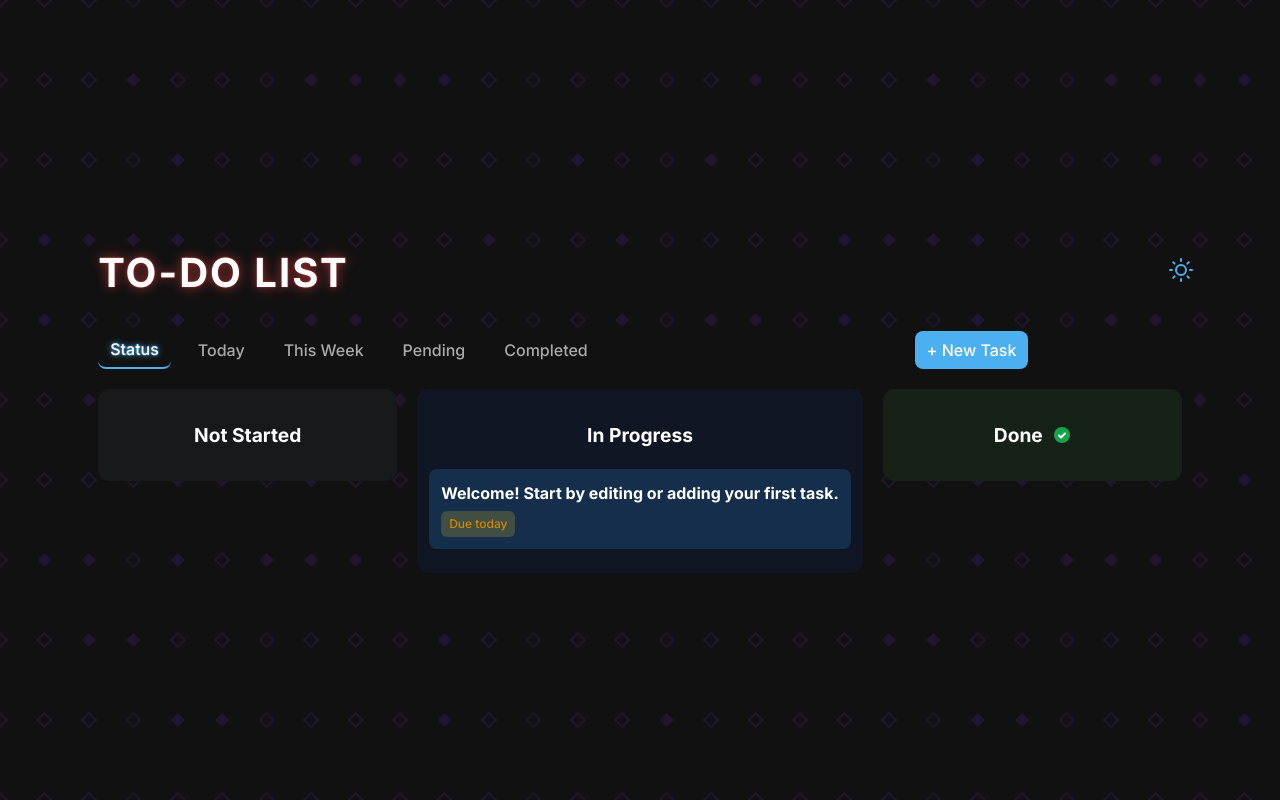
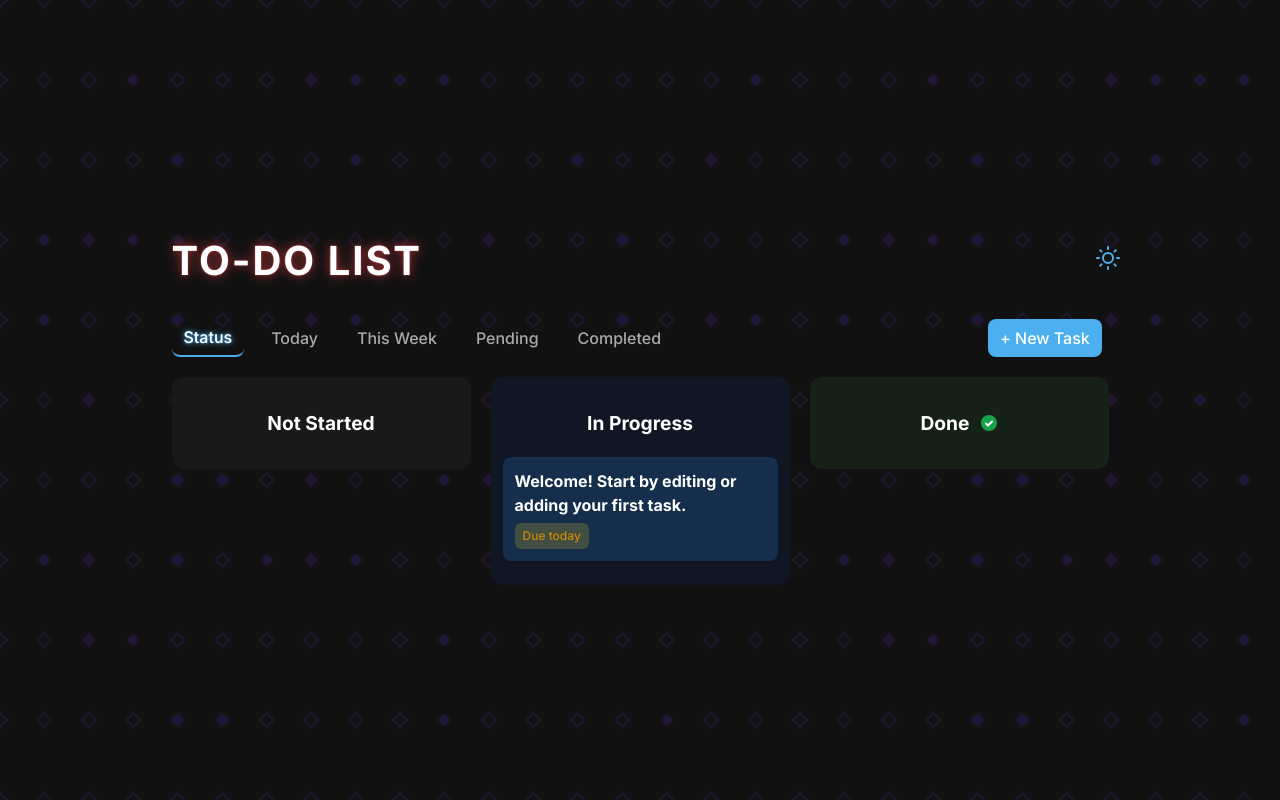
Before and after one commit to Tanish431/CC_FrontProj, a React (Vite) app: page / in a window 1280 px wide. Built offline with nearby package versions, Linux system fonts and the light colour scheme; a web font is replaced by a local one.

Commit message:
Fixed Visual Bugs

```diff
--- a/src/App.css
+++ b/src/App.css
@@ -120,7 +120,7 @@ body {
   background: var(--bg-column);
   border-radius: 12px;
   padding: 12px;
-  min-width: 275px;
+  width: 275px;
   transition: background 0.2s ease;
   display: flex;
   flex-direction: column;
@@ -159,6 +159,9 @@ body {
   overflow: hidden;
   background: var(--bg-card);
   margin-bottom: 12px;
+  width: 100%;
+  max-width: 100%;
+  box-sizing: border-box;
 }
 .done .task-card{
   background: var(--bg-card-done);
@@ -178,6 +181,10 @@ body {
   font-weight: bold;
   margin: 0;
   color: var(--text-main);
+  word-break: break-word;
+  white-space: pre-line;
+  overflow-wrap: anywhere;
+  padding-right: 20px
 }
 
 .task-card.dragging {
@@ -211,6 +218,15 @@ body {
 .modal h2 {
   margin-bottom: 15px;
   margin-top: auto;
+}
+.modal p,
+.modal label,
+.modal input,
+.modal .task-title {
+  word-break: break-word;
+  white-space: pre-line;
+  overflow-wrap: anywhere;
+
 }
 
 .modal form {
--- a/src/App.jsx
+++ b/src/App.jsx
@@ -644,7 +644,10 @@ export default function App() {
       {/* This Week tab: group and sort by weekday */}
       {activeTab === "week" && filteredTasks["week"] && (
         <div className="week-list">
-          {(() => {
+          {filteredTasks["week"].length === 0 ? (
+            <p className="empty-text">No tasks here 🎉</p>
+          ) : (
+            (() => {
               // Group tasks by weekday name
               const tasksByDay = {};
               filteredTasks["week"].forEach(task => {
@@ -674,7 +677,8 @@ export default function App() {
                       ))}
                   </div>
                 ));
-          })()}
+            })()
+          )}
         </div>
       )}
 
@@ -682,7 +686,7 @@ export default function App() {
       { ["today", "pending", "completed"].includes(activeTab) && filteredTasks[activeTab] && (
         <div className="filtered-tasks">
           {filteredTasks[activeTab].length === 0 ? (
-            <p className="empty-text">No tasks here {activeTab!=="completed" ? '🎉' : ':('}</p>
+            <p className="empty-text">No tasks here {activeTab!=="completed" ? '🎉' : '☹️'}</p>
           ) : (
             [...filteredTasks[activeTab]]
               .sort((a, b) => (a.status === "done" ? 1 : b.status === "done" ? -1 : 0))
```
Lines whose indentation alone changed are shown as unchanged.
